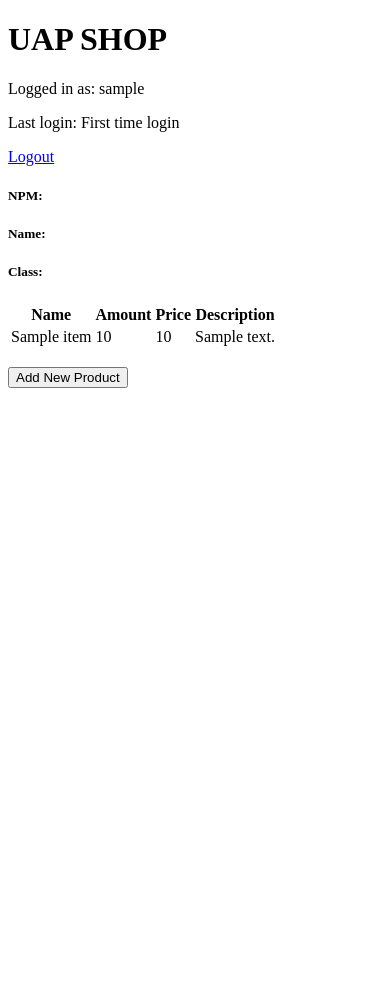
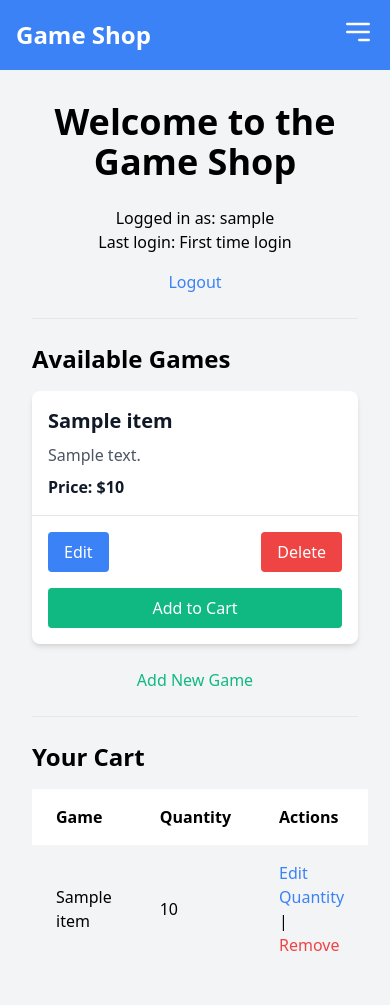
Before and after one commit to PeterP535/uap-shop, a Django app: page / in a window 390 px wide. Before the commit the page ends 388 px from the top, so only its background shows below. Run offline with Django 5.2, Linux system fonts and the light colour scheme; a user stored in the database is signed in; tables that the repository leaves empty hold one stand-in row (values such as "Sample post").

Commit message:
tugas5 done

```diff
--- a/main/templates/main.html
+++ b/main/templates/main.html
@@ -1,58 +1,85 @@
 {% extends 'base.html' %}
 {% block content %}
 
-<h1>UAP SHOP</h1>
+<div class="container mx-auto p-8">
+    <h1 class="text-4xl font-bold text-center mb-6">Welcome to the Game Shop</h1>
 
-<!-- User login status and last login details -->
+    <!-- If the user is logged in, show their cart and products -->
     {% if username %}
-    <p>Logged in as: {{ username }}</p>
-    <p>Last login: {{ last_login }}</p>
-    <a href="{% url 'main:logout' %}">Logout</a>
+        <p class="text-center">Logged in as: {{ username }}</p>
+        <p class="text-center">Last login: {{ last_login }}</p>
+        <a href="{% url 'main:logout' %}" class="block text-center text-blue-500 mt-4">Logout</a>
     {% else %}
-    <a href="{% url 'main:login' %}">Login</a>
+        <a href="{% url 'main:login' %}" class="block text-center text-blue-500 mt-4">Login</a>
     {% endif %}
 
-<!-- NPM, Name, and Class information -->
-<h5>NPM: </h5>
-<p>{{ npm }}</p>
+    <hr class="my-6"/>
 
-<h5>Name: </h5>
-<p>{{ nama }}</p>
+    <!-- Display the card-based games -->
+    <h2 class="text-2xl font-bold mb-4">Available Games</h2>
 
-<h5>Class: </h5>
-<p>{{ class }}</p>
+    {% if not product_entries %}
+        <p>No games available right now.</p>
+    {% else %}
+        <div class="grid grid-cols-1 sm:grid-cols-2 lg:grid-cols-3 gap-6">
+            {% for product in product_entries %}
+            <!-- Product Card -->
+            <div class="bg-white shadow-md rounded-lg overflow-hidden">
+                <div class="p-4">
+                    <!-- Product Name -->
+                    <h3 class="text-xl font-bold text-gray-900">{{ product.name }}</h3>
+                    <!-- Product Description -->
+                    <p class="text-gray-600 mt-2">{{ product.description }}</p>
+                    <!-- Product Price -->
+                    <p class="text-gray-900 font-semibold mt-2">Price: ${{ product.price }}</p>
+                </div>
 
-<!-- Product Table -->
-{% if not product_entries %}
-    <p>Belum ada data produk.</p>
-{% else %}
-    <table>
+                <div class="p-4 border-t border-gray-200">
+                    <!-- Edit and Delete Buttons -->
+                    <div class="flex justify-between">
+                        <a href="{% url 'main:edit_product' product.id %}" class="bg-blue-500 text-white px-4 py-2 rounded hover:bg-blue-600">Edit</a>
+                        <a href="{% url 'main:delete_product' product.id %}" class="bg-red-500 text-white px-4 py-2 rounded hover:bg-red-600" onclick="return confirm('Are you sure you want to delete this product?');">Delete</a>
+                    </div>
+                    <div class="mt-4">
+                        <a href="{% url 'main:add_to_cart_form' product.id %}" class="block text-center bg-green-500 text-white py-2 px-4 rounded hover:bg-green-600">Add to Cart</a>
+                    </div>
+                </div>
+            </div>
+            {% endfor %}
+        </div>
+    {% endif %}
+
+    <a href="{% url 'main:create_product' %}" class="block text-center text-green-500 mt-6">Add New Game</a>
+
+    <hr class="my-6"/>
+
+    <!-- Display the cart for logged-in users -->
+    {% if cart_items %}
+        <h2 class="text-2xl font-bold mb-4">Your Cart</h2>
+        <table class="min-w-full bg-white">
+            <thead>
                 <tr>
-            <th>Name</th>
-            <th>Amount</th>
-            <th>Price</th>
-            <th>Description</th>
+                    <th class="px-6 py-4 text-left">Game</th>
+                    <th class="px-6 py-4 text-left">Quantity</th>
+                    <th class="px-6 py-4 text-left">Actions</th>
                 </tr>
-        {% for product_entry in product_entries %}
+            </thead>
+            <tbody class="bg-gray-100">
+                {% for cart_item in cart_items %}
                 <tr>
-            <td>{{product_entry.name}}</td>
-            <td>{{product_entry.amount}}</td>
-            <td>{{product_entry.price}}</td>
-            <td>{{product_entry.description}}</td>
+                    <td class="px-6 py-4">{{ cart_item.item.name }}</td>
+                    <td class="px-6 py-4">{{ cart_item.quantity }}</td>
+                    <td class="px-6 py-4">
+                        <a href="{% url 'main:edit_cart_item' cart_item.id %}" class="text-blue-500">Edit Quantity</a> |
+                        <a href="{% url 'main:delete_cart_item' cart_item.id %}" class="text-red-500" onclick="return confirm('Are you sure you want to remove this item from the cart?');">Remove</a>
+                    </td>
                 </tr>
                 {% endfor %}
+            </tbody>
         </table>
+    {% else %}
+        <p>Your cart is empty.</p>
     {% endif %}
+</div>
 
-<br />
-
-<!-- Button to Add New Product -->
-{% if username %}  <!-- Only show this if the user is logged in -->
-    <a href="{% url 'main:create_product' %}">
-        <button>Add New Product</button>
-    </a>
-{% else %}
-    <p>Please log in to add new products.</p>
-{% endif %}
-
-{% endblock content %}
+{% endblock %}
--- a/main/urls.py
+++ b/main/urls.py
@@ -1,18 +1,22 @@
 from django.urls import path
-from main.views import show_main, create_product, show_xml, show_json, show_xml_by_id, show_json_by_id, register, login_view, logout_view
+from main.views import show_main, create_product, edit_product, delete_product, add_to_cart_form, edit_cart_item, show_xml, show_json, show_xml_by_id, show_json_by_id, login_user, logout_user, delete_cart_item, register
+
 
 app_name = 'main'
 
 urlpatterns = [
     path('', show_main, name='show_main'),
-    path('create-product', create_product, name='create_product'),
+    path('create-product/', create_product, name='create_product'),
+    path('edit-product/<str:product_id>/', edit_product, name='edit_product'),
+    path('delete-product/<str:product_id>/', delete_product, name='delete_product'),
+    path('add-to-cart/<str:game_id>/', add_to_cart_form, name='add_to_cart_form'),
+    path('edit-cart-item/<int:item_id>/', edit_cart_item, name='edit_cart_item'),
     path('xml/', show_xml, name='show_xml'),
     path('json/', show_json, name='show_json'),
-    path('xml/<str:id>/', show_xml_by_id, name='show_xml_by_id'),
-    path('json/<str:id>/', show_json_by_id, name='show_json_by_id'),
+    path('xml/<int:id>/', show_xml_by_id, name='show_xml_by_id'),
+    path('json/<int:id>/', show_json_by_id, name='show_json_by_id'),
+    path('login/', login_user, name='login'),
+    path('logout/', logout_user, name='logout'),
+    path('delete-cart-item/<int:item_id>/', delete_cart_item, name='delete_cart_item'),
     path('register/', register, name='register'),
-    path('login/', login_view, name='login'),
-    path('logout/', logout_view, name='logout'),
-
-
 ]
--- a/main/views.py
+++ b/main/views.py
@@ -1,137 +1,222 @@
-from django.shortcuts import render, redirect
-from main.forms import ProductForm
-from main.models import Item
+from django.shortcuts import render, redirect, get_object_or_404
+from main.forms import ProductForm, AddToCartForm
+from main.models import Item, ShoppingCart, CartItem
+from django.contrib.auth.decorators import login_required
+from django.http import HttpResponseRedirect, HttpResponseForbidden
+from django.urls import reverse
+from django.contrib.auth.models import User
+from django.contrib.auth import authenticate, login, logout
+import datetime
 from django.http import HttpResponse
 from django.core import serializers
-from django.contrib.auth.models import User
+from main.models import Item
 from django.contrib.auth import authenticate, login, logout
-from django.utils import timezone
+from django.http import HttpResponseRedirect
+from django.urls import reverse
+from django.shortcuts import render, redirect
+from django.contrib import messages
+from django.contrib.auth.forms import AuthenticationForm
+import datetime
+from django.contrib.auth.forms import UserCreationForm
 
 
+@login_required(login_url='/login')
+def show_main(request):
+    product_entries = Item.objects.all()
+    cart, created = ShoppingCart.objects.get_or_create(user=request.user)
+    cart_items = CartItem.objects.filter(cart=cart)
+
+    context = {
+        'username': request.user.username,
+        'product_entries': product_entries,
+        'cart_items': cart_items,
+        'last_login': request.COOKIES.get('last_login', 'First time login'),
+    }
+
+    return render(request, "main.html", context)
 
 
-from django.shortcuts import render, redirect
-from django.http import HttpResponse
-from django.core import serializers
-from django.contrib.auth.forms import UserCreationForm, AuthenticationForm
-from django.contrib import messages
-from django.contrib.auth import authenticate, login
-from django.contrib.auth import logout
-from django.contrib.auth.decorators import login_required
-import datetime
-from django.http import HttpResponseRedirect
-from django.urls import reverse
+@login_required
+def add_to_cart_form(request, game_id):
+    game = get_object_or_404(Item, id=game_id)  # Get the selected game
+
+    if request.method == 'POST':
+        form = AddToCartForm(request.POST)
+        if form.is_valid():
+            amount = form.cleaned_data['amount']
+
+            # Get or create the cart for the logged-in user
+            cart, created = ShoppingCart.objects.get_or_create(user=request.user)
+
+            # Check if the game is already in the cart
+            cart_item, created = CartItem.objects.get_or_create(cart=cart, item=game)
+
+            if not created:
+                cart_item.quantity += amount  # If already in the cart, increment quantity
+            else:
+                cart_item.quantity = amount
+            cart_item.save()
+
+            return HttpResponseRedirect(reverse('main:show_main'))
+    else:
+        form = AddToCartForm()
+
+    context = {
+        'game': game,
+        'form': form,
+    }
+
+    return render(request, 'add_to_cart_form.html', context)
+
+
+@login_required
+def create_product(request):
+    form = ProductForm(request.POST or None)
+    if form.is_valid():
+        product = form.save(commit=False)
+        product.save()
+        return redirect('main:show_main')
+
+    context = {'form': form}
+    return render(request, "create_product.html", context)
+
+@login_required
+def edit_product(request, game_id):
+    game = get_object_or_404(Item, id=game_id)
+    form = ProductForm(request.POST or None, instance=game)
+
+    if form.is_valid():
+        form.save()
+        return redirect('main:show_main')
+
+    context = {'form': form, 'game': game}
+    return render(request, 'create_product.html', context)
+
+@login_required
+def delete_product(request, product_id):
+    product = get_object_or_404(Item, id=product_id)
+    product.delete()
+    return redirect('main:show_main')
+
+def register(request):
+    form = UserCreationForm()
+    if request.method == 'POST':
+        form = UserCreationForm(request.POST)
+        if form.is_valid():
+            form.save()
+            return redirect('main:login')
+    return render(request, 'register.html', {'form': form})
+
+
+# def login_view(request):
+#     if request.method == 'POST':
+#         username = request.POST['username']
+#         password = request.POST['password']
+#         user = authenticate(request, username=username, password=password)
+#         if user is not None:
+#             login(request, user)
+#             response = HttpResponseRedirect(reverse('main:show_main'))
+#             response.set_cookie('last_login', str(datetime.datetime.now()))
+#             return response
+#     return render(request, 'login.html')
+
+# def logout_view(request):
+#     logout(request)
+#     response = HttpResponseRedirect(reverse('main:login'))
+#     response.delete_cookie('last_login')
+#     return response
+
+# Login view
+def login_user(request):
+    if request.method == 'POST':
+        form = AuthenticationForm(data=request.POST)
+        if form.is_valid():
+            user = form.get_user()
+            login(request, user)
+            response = HttpResponseRedirect(reverse('main:show_main'))
+            response.set_cookie('last_login', str(datetime.datetime.now()))  # Store last login time in a cookie
+            return response
+        else:
+            messages.error(request, 'Invalid username or password.')
+    else:
+        form = AuthenticationForm()
+
+    context = {'form': form}
+    return render(request, 'login.html', context)
+
+# Logout view
+def logout_user(request):
+    logout(request)
+    response = HttpResponseRedirect(reverse('main:login'))
+    response.delete_cookie('last_login')  # Optionally delete the last login cookie
+    return response
 
 
 
 
 
 
+@login_required
+def edit_cart_item(request, item_id):
+    cart_item = get_object_or_404(CartItem, id=item_id)
 
+    # Check if the item belongs to the user's cart
+    if cart_item.cart.user != request.user:
+        return HttpResponseForbidden()
 
+    if request.method == 'POST':
+        form = AddToCartForm(request.POST, instance=cart_item)
+        if form.is_valid():
+            form.save()
+            return redirect('main:show_main')
+    else:
+        form = AddToCartForm(instance=cart_item)
 
+    context = {
+        'form': form,
+        'cart_item': cart_item,
+    }
+    return render(request, 'edit_cart_item.html', context)
 
-# Create your views here.
-# def show_main(request):
-#     product_entries = Item.objects.all()
+@login_required
+def edit_product(request, product_id):
+    product = get_object_or_404(Item, id=product_id)
 
+    if request.method == 'POST':
+        form = ProductForm(request.POST, instance=product)
+        if form.is_valid():
+            form.save()
+            return redirect('main:show_main')
+    else:
+        form = ProductForm(instance=product)
 
-#     context = {
-#         'npm' : '2306152361',
-#         'nama': 'Peter Putra Lesmana',
-#         'class': 'PBP B',
-#         'product_entries': product_entries,
-#     }
+    context = {
+        'form': form,
+        'product': product,
+    }
+    return render(request, 'edit_product.html', context)
 
-#     return render(request, "main.html", context)
-
-# Show main view with user info and last login from cookies
-def show_main(request):
-    product_entries = Item.objects.all()
-
-    # Check if user is logged in
-    if request.user.is_authenticated:
-        username = request.user.username
-        last_login = request.COOKIES.get('last_login', 'First time login')
-
-        context = {
-            'username': username,
-            'last_login': last_login,
-            'product_entries': product_entries,
-        }
-    else:
-        context = {
-            'product_entries': product_entries,
-        }
-
-    response = render(request, "main.html", context)
-
-    # Set the last login cookie if the user is authenticated
-    if request.user.is_authenticated:
-        response.set_cookie('last_login', timezone.now().strftime('%Y-%m-%d %H:%M:%S'))
-
-    return response
-
-# Registration view
-def register(request):
-    if request.method == 'POST':
-        username = request.POST['username']
-        password = request.POST['password']
-        if not User.objects.filter(username=username).exists():
-            user = User.objects.create_user(username=username, password=password)
-            return redirect('main:login')
-    return render(request, 'register.html')
-
-# Login view
-def login_view(request):
-    if request.method == 'POST':
-        username = request.POST['username']
-        password = request.POST['password']
-        user = authenticate(request, username=username, password=password)
-        if user is not None:
-            login(request, user)
-            return redirect('main:show_main')
-    return render(request, 'login.html')
-
-# Logout view
-def logout_view(request):
-    logout(request)
-    return redirect('main:login')
-
-
-def create_product(request):
-
-    # if form.is_valid() and request.method == "POST":
-    #     form.save()
-    #     # product = form.save(commit=False)
-    #     # product.user = request.user
-    #     # product.save()
-    #     return redirect('main:show_main')
-
-    form = ProductForm(request.POST or None)
-    if form.is_valid() and request.method == "POST":
-        product = form.save(commit=False)
-        product.user = request.user  # Link product to logged-in user
-        product.save()
-        return redirect('main')
-
-    context = {'form': form}
-    return render(request, "create_product.html", context)
-
-
+@login_required
+def delete_cart_item(request, item_id):
+    cart_item = get_object_or_404(CartItem, id=item_id)
+    cart_item.delete()
+    return redirect('main:show_main')
 
 def show_xml(request):
     data = Item.objects.all()
     return HttpResponse(serializers.serialize("xml", data), content_type="application/xml")
 
+# View to display all items in JSON format
 def show_json(request):
     data = Item.objects.all()
     return HttpResponse(serializers.serialize("json", data), content_type="application/json")
 
+# View to display an item by its ID in XML format
 def show_xml_by_id(request, id):
     data = Item.objects.filter(pk=id)
     return HttpResponse(serializers.serialize("xml", data), content_type="application/xml")
 
+# View to display an item by its ID in JSON format
 def show_json_by_id(request, id):
     data = Item.objects.filter(pk=id)
     return HttpResponse(serializers.serialize("json", data), content_type="application/json")
--- a/templates/base.html
+++ b/templates/base.html
@@ -4,10 +4,16 @@
   <head>
     <meta charset="UTF-8" />
     <meta name="viewport" content="width=device-width, initial-scale=1.0" />
+    <link href="https://cdn.jsdelivr.net/npm/tailwindcss@2.2.19/dist/tailwind.min.css" rel="stylesheet">
     {% block meta %} {% endblock meta %}
   </head>
 
-  <body>
-    {% block content %} {% endblock content %}
+  <body class="bg-gray-100">
+    <!-- Include the Navbar -->
+    {% include 'navbar.html' %}
+
+    <div class="min-h-screen flex flex-col justify-center">
+      {% block content %} {% endblock content %}
+    </div>
   </body>
 </html>
--- /dev/null
+++ b/templates/navbar.html
@@ -0,0 +1,40 @@
+<nav class="bg-blue-500 p-4">
+    <div class="container mx-auto flex justify-between items-center">
+        <!-- Navbar title -->
+        <div class="text-white text-2xl font-bold">
+            Game Shop
+        </div>
+
+        <!-- Mobile hamburger icon -->
+        <div class="block lg:hidden">
+            <button onclick="toggleMenu()" class="text-white focus:outline-none">
+                <svg xmlns="http://www.w3.org/2000/svg" class="h-8 w-8" fill="none" viewBox="0 0 24 24" stroke="currentColor">
+                    <path stroke-linecap="round" stroke-linejoin="round" stroke-width="2" d="M4 6h16M4 12h16m-7 6h7" />
+                </svg>
+            </button>
+        </div>
+
+        <!-- Desktop menu -->
+        <div class="hidden lg:flex space-x-6 items-center text-white">
+            <span>Welcome, <strong>{{ user.username }}</strong></span>
+            <a href="{% url 'main:logout' %}" class="bg-red-500 text-white px-4 py-2 rounded hover:bg-red-600">
+                Logout
+            </a>
+        </div>
+    </div>
+
+    <!-- Mobile menu (hidden by default) -->
+    <div id="mobile-menu" class="lg:hidden hidden mt-4 bg-blue-500 text-white space-y-2 p-4">
+        <span>Welcome, <strong>{{ user.username }}</strong></span>
+        <a href="{% url 'main:logout' %}" class="block bg-red-500 text-white px-4 py-2 rounded hover:bg-red-600">
+            Logout
+        </a>
+    </div>
+</nav>
+
+<script>
+    function toggleMenu() {
+        const menu = document.getElementById('mobile-menu');
+        menu.classList.toggle('hidden');
+    }
+</script>
```
Also changed, not shown: main/forms.py (+12 -4 lines), main/models.py (+13 -1 lines), main/templates/add_to_cart_form.html (added, +18 -0 lines), main/templates/create_product.html (+10 -13 lines), main/templates/edit_cart_item.html (added, +13 -0 lines), main/templates/edit_product.html (added, +13 -0 lines), templates/login.html (+39 -16 lines), templates/register.html (+44 -16 lines), README.md, main/migrations/0004_item_genre_item_platform_shoppingcart_cartitem.py (added), main/migrations/0005_item_date_added.py (added). Lines whose indentation alone changed are shown as unchanged.
